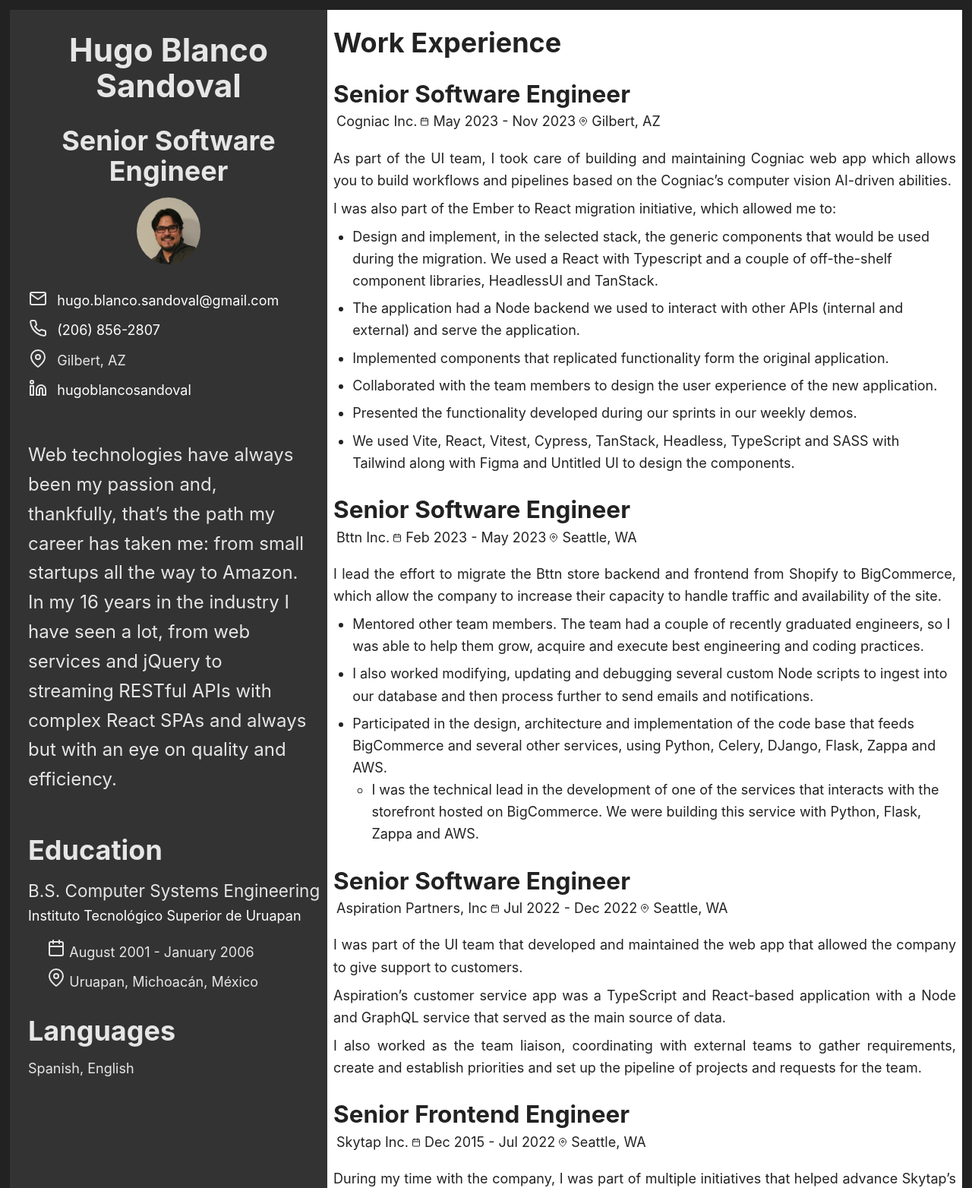
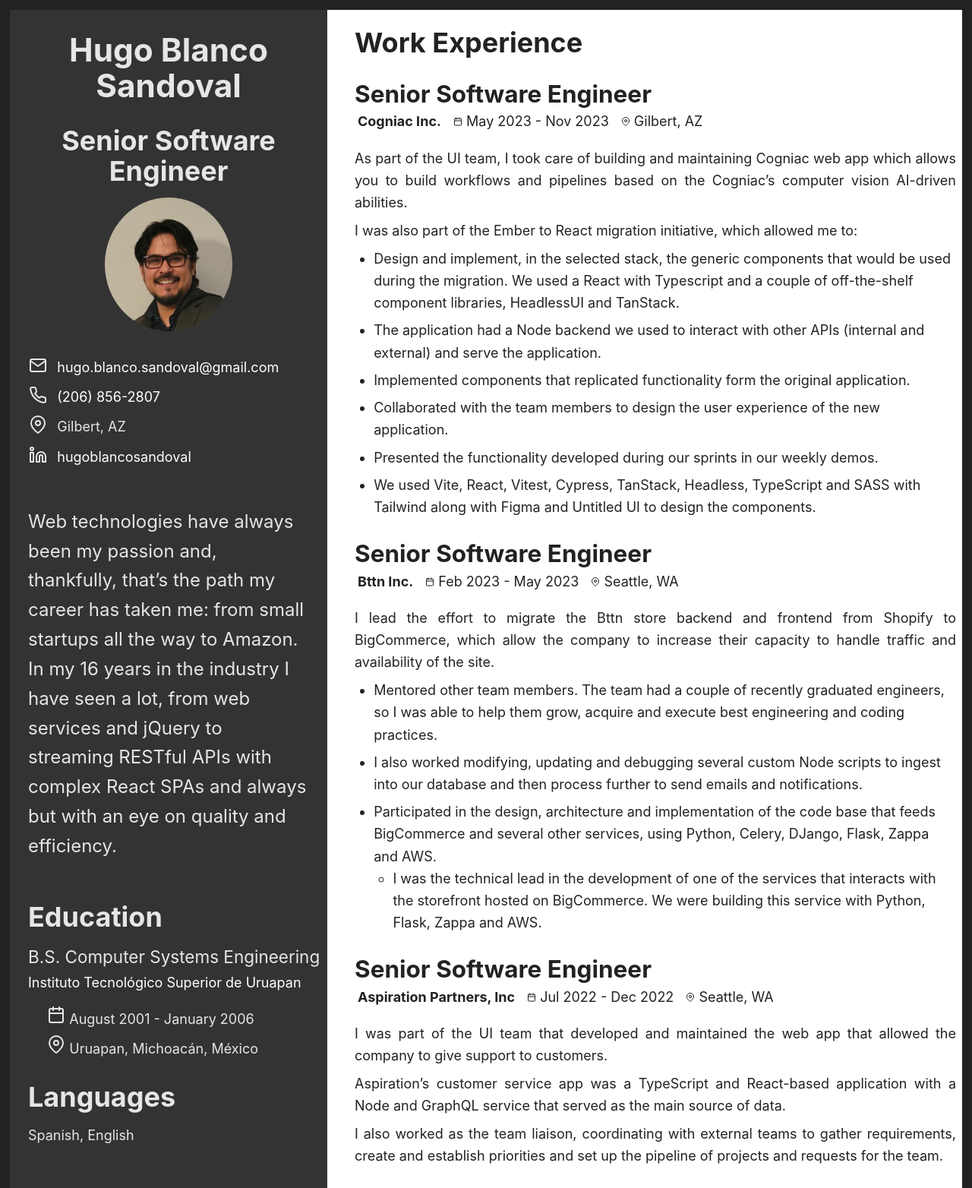
Before and after one commit to hugoblancosandoval/resume, a plain HTML site: page index.html in a window 1280 px wide. Shown: the top 1564 px of the page at 76% size. Drawn offline with Linux system fonts and the light colour scheme.

Commit message:
Minor style fixes, fix position responsive styles

```diff
--- a/index.html
+++ b/index.html
@@ -76,7 +76,7 @@ Web technologies have always been my passion and, thankfully, that’s the path
         <section class="job-entries">
           <h3 class="job-title">Senior Software Engineer</h3>
           <ul class="job-details">
-            <li class="company">Cogniac Inc.</li>
+            <li class="company bold">Cogniac Inc.</li>
             <li>
               <i class="small-icon" data-feather="calendar"></i>
               <span>May 2023 - Nov 2023</span>
@@ -102,7 +102,7 @@ Web technologies have always been my passion and, thankfully, that’s the path
         <section class="job-entries">
           <h3 class="job-title">Senior Software Engineer</h3>
           <ul class="job-details">
-            <li class="company">Bttn Inc.</li>
+            <li class="company bold">Bttn Inc.</li>
             <li>
               <i class="small-icon" data-feather="calendar"></i>
               <span>Feb 2023 - May 2023</span>
@@ -127,7 +127,7 @@ Web technologies have always been my passion and, thankfully, that’s the path
         <section class="job-entries">
           <h3 class="job-title">Senior Software Engineer</h3>
           <ul class="job-details">
-            <li class="company">Aspiration Partners, Inc</li>
+            <li class="company bold">Aspiration Partners, Inc</li>
             <li>
               <i class="small-icon" data-feather="calendar"></i>
               <span>Jul 2022 - Dec 2022</span>
@@ -148,7 +148,7 @@ Web technologies have always been my passion and, thankfully, that’s the path
         <section class="job-entries">
           <h3 class="job-title">Senior Frontend Engineer</h3>
           <ul class="job-details">
-            <li class="company">Skytap Inc.</li>
+            <li class="company bold">Skytap Inc.</li>
             <li>
               <i class="small-icon" data-feather="calendar"></i>
               <span>Dec 2015 - Jul 2022</span>
@@ -173,7 +173,7 @@ Web technologies have always been my passion and, thankfully, that’s the path
         <section class="job-entries">
           <h3 class="job-title">Software Developer I</h3>
           <ul class="job-details">
-            <li class="company">Amazon</li>
+            <li class="company bold">Amazon</li>
             <li>
               <i class="small-icon" data-feather="calendar"></i>
               <span>Oct 2013 - Apr 2015</span>
@@ -195,7 +195,7 @@ Web technologies have always been my passion and, thankfully, that’s the path
         <section class="job-entries">
           <h3 class="job-title">Software Developer</h3>
           <ul class="job-details">
-            <li class="company">Nearsoft</li>
+            <li class="company bold">Nearsoft</li>
             <li>
               <i class="small-icon" data-feather="calendar"></i>
               <span>May 2007 - Sept 2013</span>
@@ -245,7 +245,7 @@ Web technologies have always been my passion and, thankfully, that’s the path
       </div>
     </div>
   </body>
-      <script>
+  <script>
       (function () {
         feather.replace(); // Replace/render Feather icons
       })();
--- a/styles/resume.css
+++ b/styles/resume.css
@@ -2,17 +2,6 @@ body {
     /*Let's undo what Sakura does here*/
     margin: initial;
     max-width: initial;
-}
-
-@media screen and (min-width: 351px) {
-  .resume {
-      display: grid;
-      grid-template-columns: 1fr 2fr;
-  }
-
-  .show-pin {
-      display: inline-block;
-  }
 }
 
 .resume {
@@ -32,8 +21,7 @@ body {
 
 .profile-photo {
     border-radius: 50%;
-    max-width: 20%;
-    max-height: 20%;
+    max-width: 40%;
 }
 
 .profile-summary {
@@ -104,3 +92,19 @@ body {
 .no-list-style {
     list-style: none;
 }
+
+
+@media screen and (min-width: 351px) {
+  .resume {
+      display: grid;
+      grid-template-columns: 1fr 2fr;
+  }
+
+  .work-experience {
+      padding-left: 36px;
+  }
+
+  .job-details {
+      gap: 16px;
+  }
+}
```
